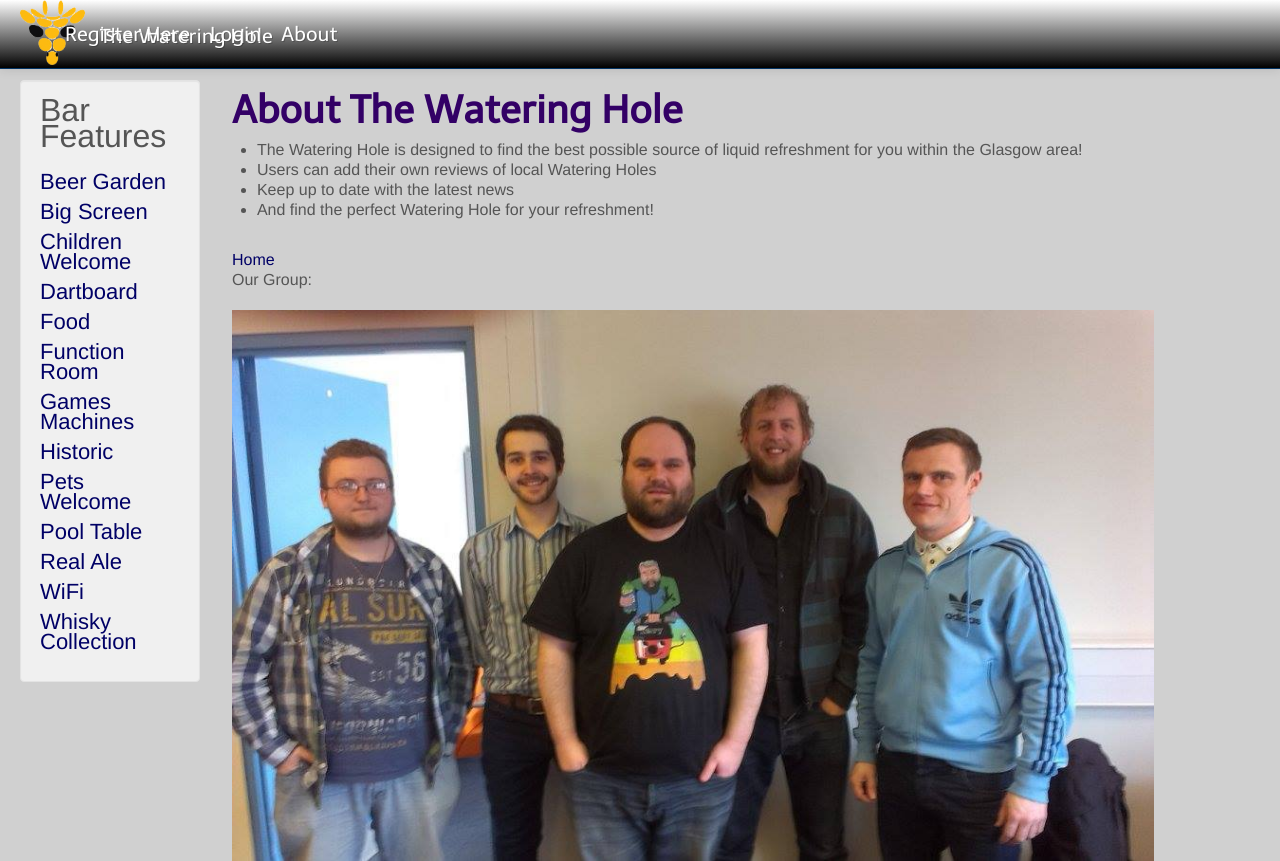
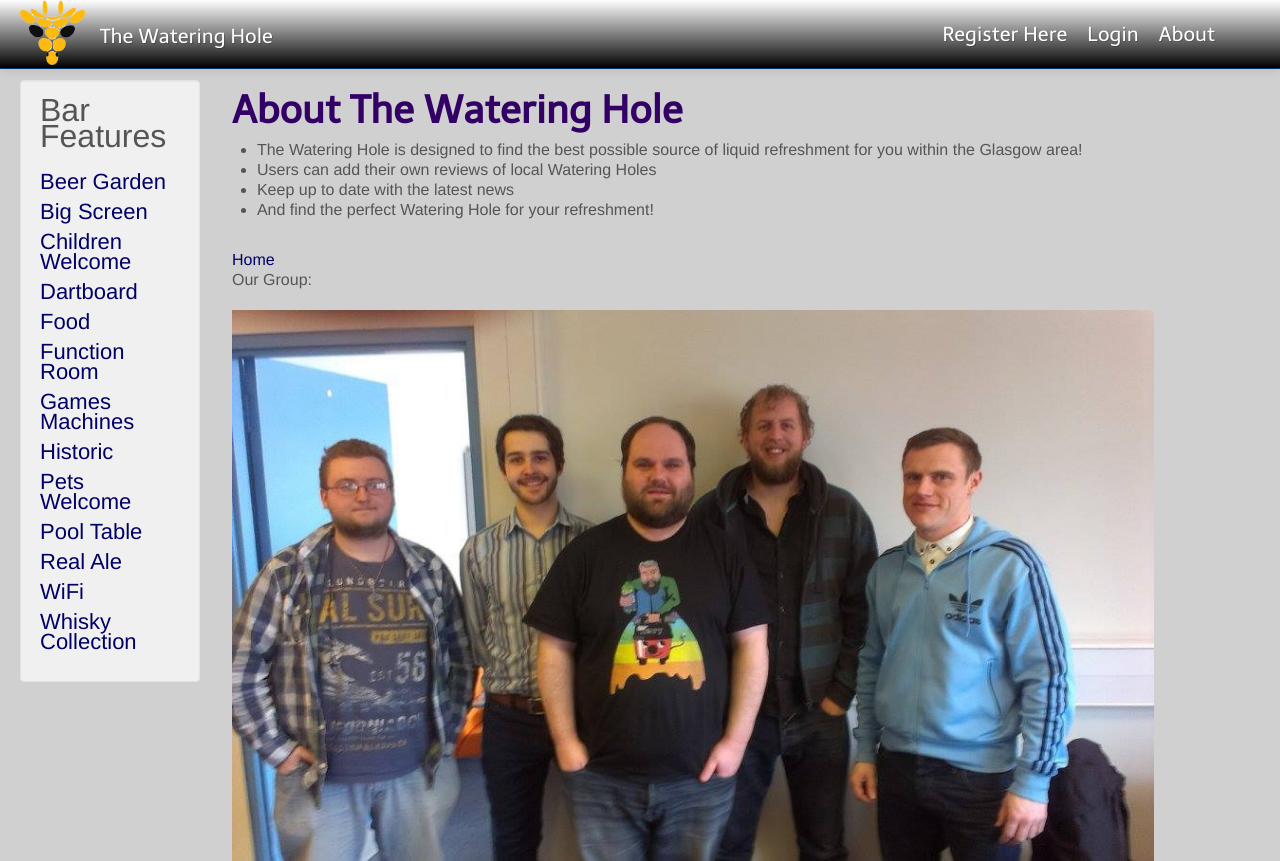
Before and after one commit to goodbrandcraig/ITech-Legless-Industries, a Django app: page /the_watering_hole/about in a window 1280 px wide. Shown: the top 861 px of the page. Run offline with Django 3.2, Linux system fonts and the light colour scheme; parts of the project's set-up code (start-up, migrations or seed data) failed here and were passed over; some libraries are stand-ins or nearby versions.

Commit message:
fixed navbar pulling issue

```diff
--- a/ITech-Legless-Industries-master/legless_industries_project/templates/the_watering_hole/base.html
+++ b/ITech-Legless-Industries-master/legless_industries_project/templates/the_watering_hole/base.html
@@ -18,11 +18,12 @@
 <div class="navbar navbar-inverse navbar-fixed-top">
    <div class="navbar-inner">
        <div class="container">
+
            <a href="/the_watering_hole/"><img class="logo" src="/static/giraffe.png"  height="70px" width="70px"/></a>
            <a class="brand" href="/the_watering_hole/">The Watering Hole</a>
 
            <div class="nav-collapse collapse navbar-responsive-collapse">
-               <ul class="nav pull-middle">
+               <ul class="nav pull-right">
                  {% if user.is_authenticated %}
                     <li display="inline"><a href="/the_watering_hole/add_bar/">Add a New Bar</a></li>
                     <li><a href="/the_watering_hole/logout/">Logout</a><br></li>
```
